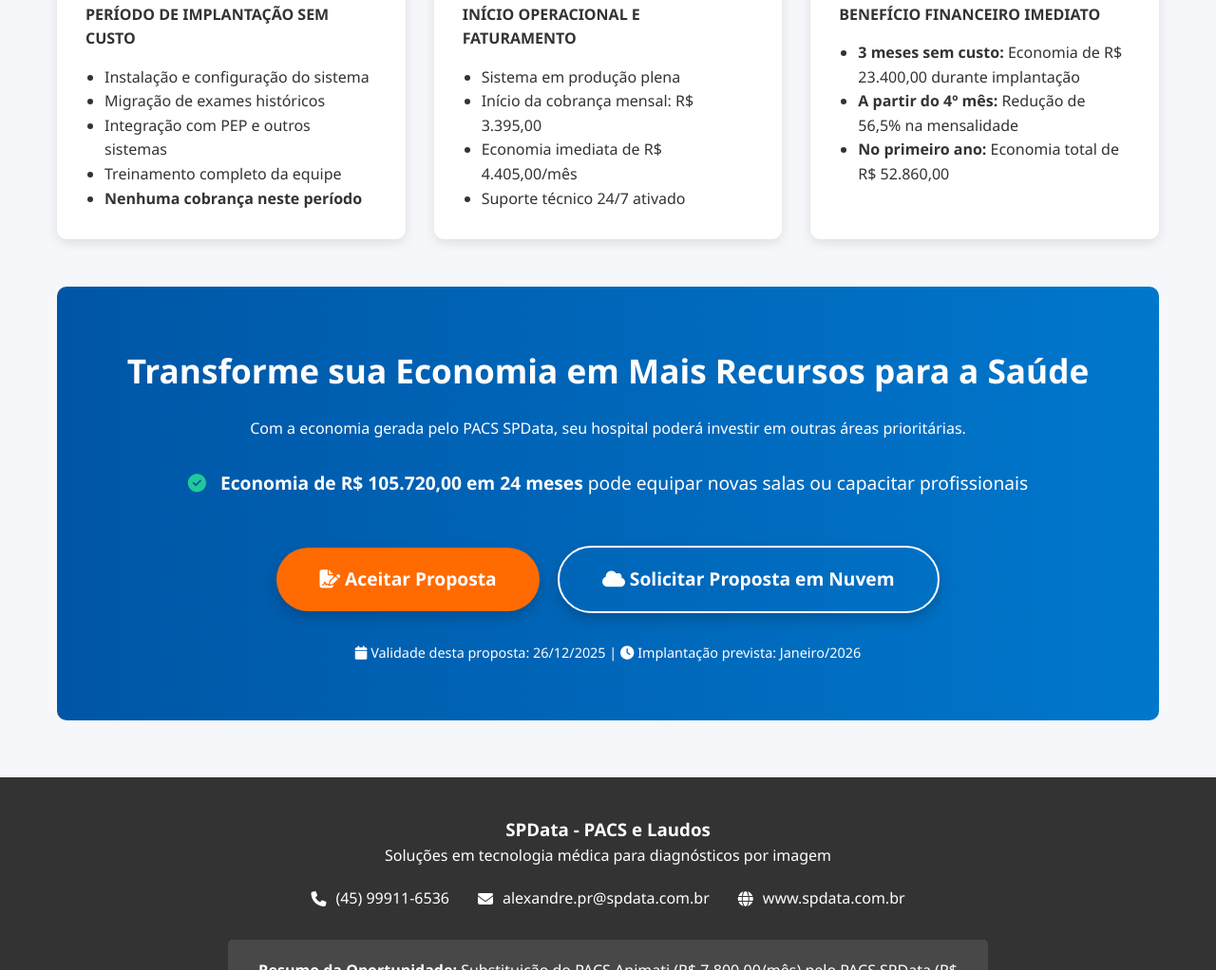
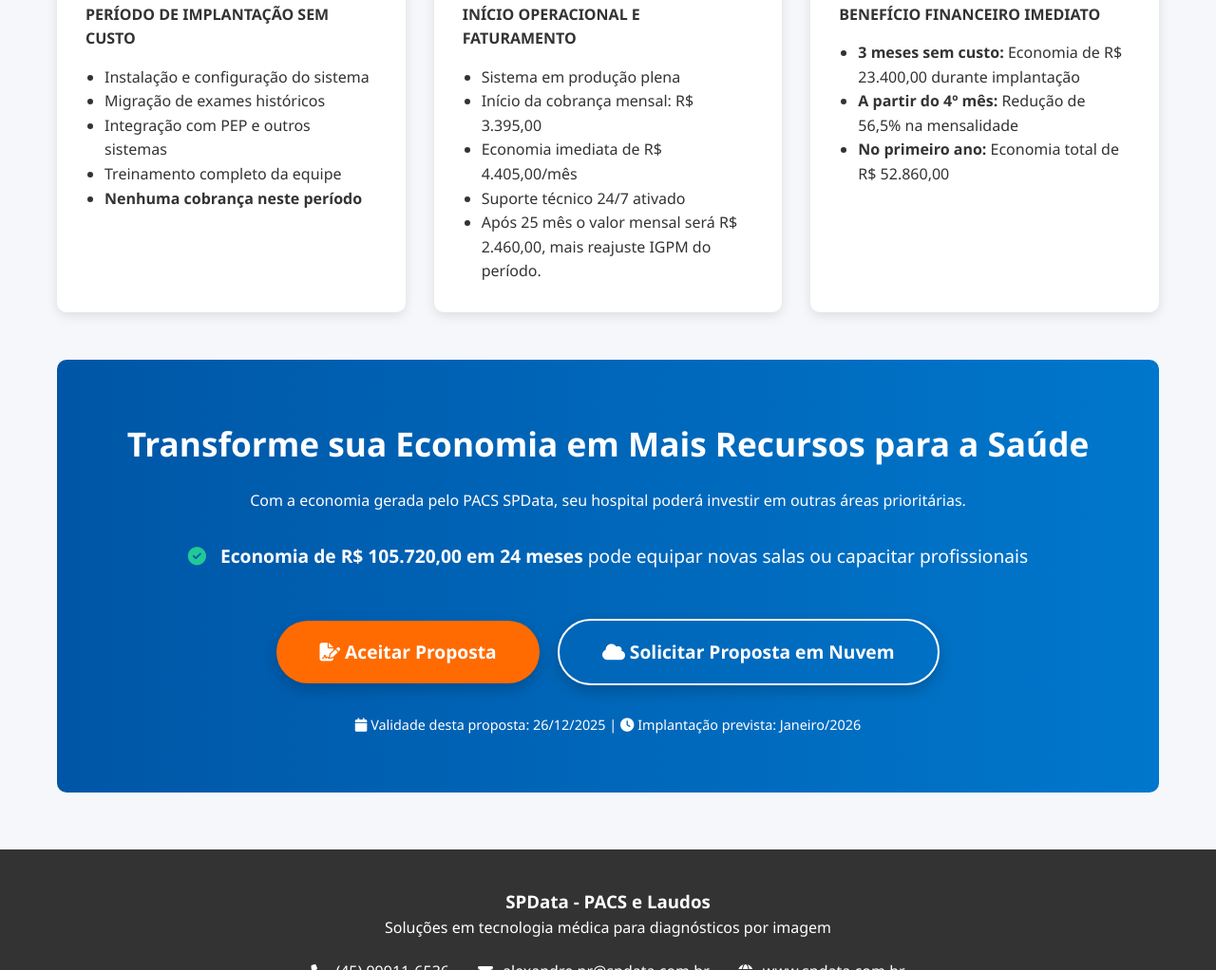
Before and after one commit to Alex-2020-pr/PACS-HRM, a plain HTML site: page index.html in a window 1280 px wide. Shown: the part 3035-4057 px from the top of the page at 95% size. Drawn offline with Linux system fonts and the light colour scheme.

Commit message:
Update index.html

```diff
--- a/index.html
+++ b/index.html
@@ -693,6 +693,7 @@
                         <li>Início da cobrança mensal: R$ 3.395,00</li>
                         <li>Economia imediata de R$ 4.405,00/mês</li>
                         <li>Suporte técnico 24/7 ativado</li>
+                        <li>Após 25 mês o valor mensal será R$ 2.460,00, mais reajuste IGPM do período.</li>
                     </ul>
                 </div>
 
```
